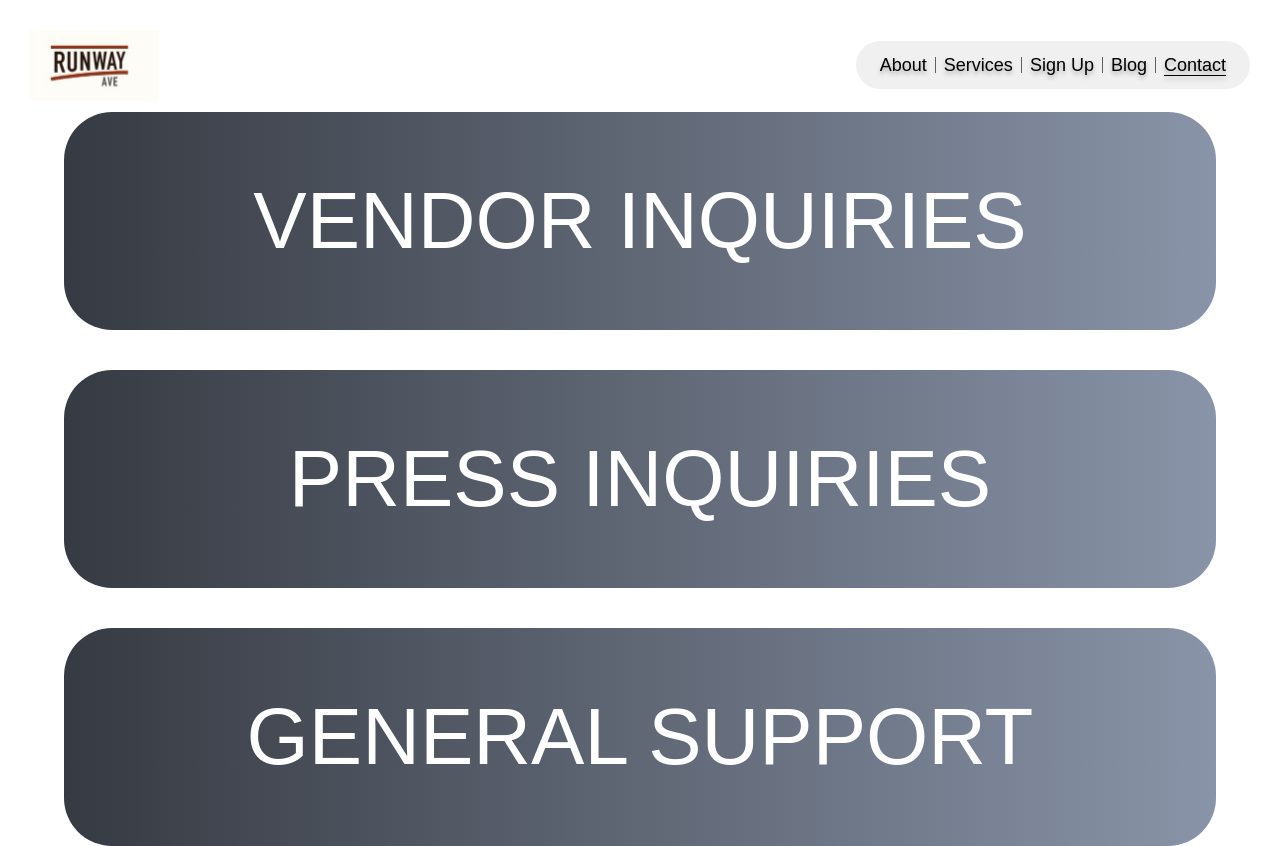
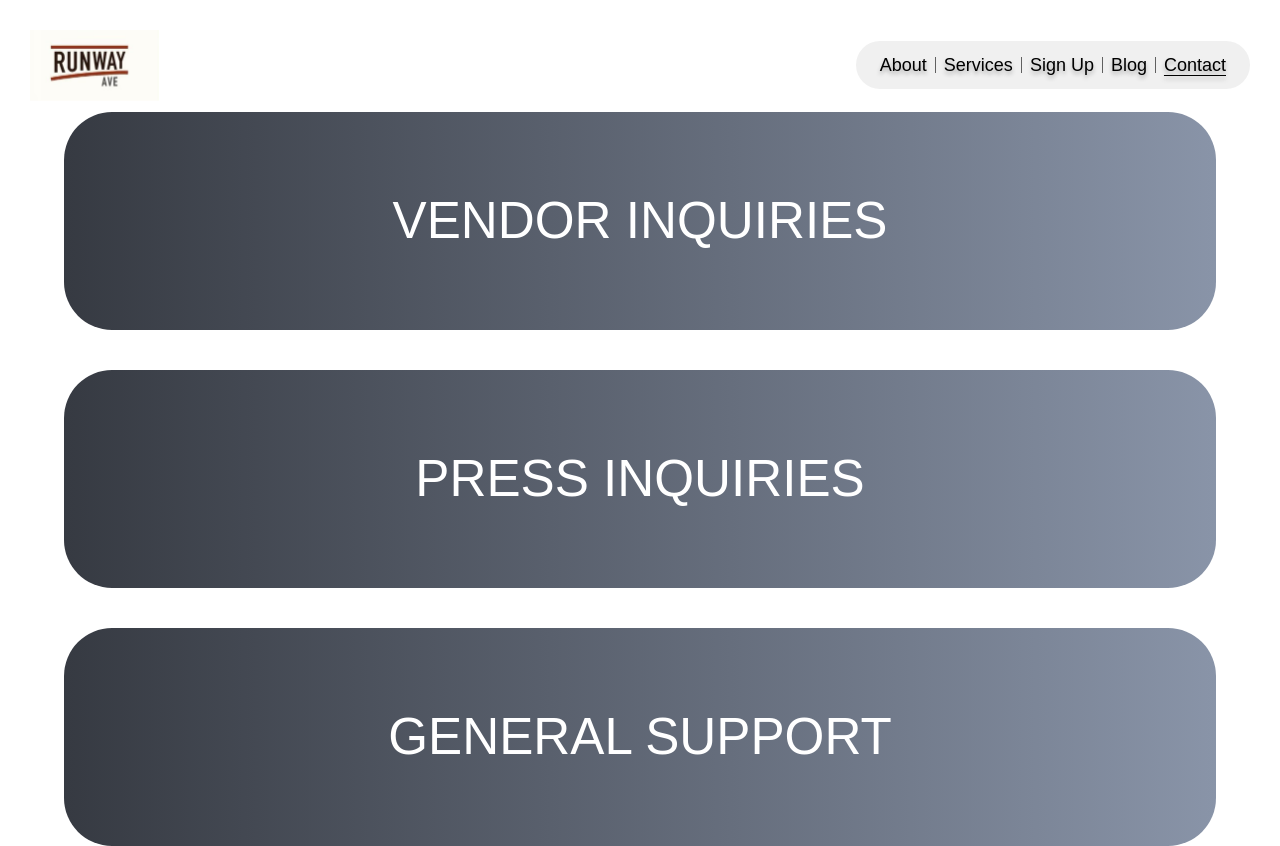
Before and after one commit to CSES-Dev/runway-ave, a Next.js app: page /contact in a window 1280 px wide. Built offline with nearby package versions, Linux system fonts and the light colour scheme.

Commit message:
Adjust font size

```diff
--- a/app/contact/components/GeneralSupport.tsx
+++ b/app/contact/components/GeneralSupport.tsx
@@ -5,7 +5,7 @@ import React from "react";
 export default function GeneralSupport() {
     return (
         <div className="flex items-center justify-center group w-[100vw] max-w-[1152px] h-[218px] hover:h-[316px] rounded-[3rem] overflow-hidden text-white transition-all duration-1000 bg-[linear-gradient(90deg,#363A42_0%,#8994A8_100%)] hover:bg-[linear-gradient(90deg,#8CDFA8_25%,#34543F_100%)]">
-            <div className="flex flex-col items-center text-center text-[clamp(1.2rem,7vw,5rem)] group-hover:w-[479px]">
+            <div className="flex flex-col items-center text-center text-[clamp(1.2rem,4vw,5rem)] group-hover:w-[479px]">
                 GENERAL SUPPORT
             </div>
             <div className="w-[0px] group-hover:text-[clamp(1.2rem,1.4vw,3rem)] group-hover:pl-16 opacity-0 overflow-hidden transition-all duration-1000 group-hover:w-[497px] group-hover:opacity-100">
--- a/app/contact/components/PressInquiries.tsx
+++ b/app/contact/components/PressInquiries.tsx
@@ -5,7 +5,7 @@ import React from "react";
 export default function PressInquiries() {
     return (
         <div className="flex items-center justify-center group w-[100vw] max-w-[1152px] h-[218px] hover:h-[316px] rounded-[3rem] overflow-hidden text-white transition-all duration-1000 bg-[linear-gradient(90deg,#363A42_0%,#8994A8_100%)] hover:bg-[linear-gradient(90deg,#FF7958,#691F0D_100%)]">
-            <div className="flex flex-col items-center text-center text-[clamp(1.2rem,7vw,5rem)] group-hover:w-[479px]">
+            <div className="flex flex-col items-center text-center text-[clamp(1.2rem,4vw,5rem)] group-hover:w-[479px]">
                 PRESS INQUIRIES
             </div>
             <div className="w-[0px] text-[clamp(1.2rem,1.4vw,3rem)] group-hover:pl-16 opacity-0 overflow-hidden transition-all duration-1000 group-hover:w-[497px] group-hover:opacity-100">
--- a/app/contact/components/VendorInquiries.tsx
+++ b/app/contact/components/VendorInquiries.tsx
@@ -5,7 +5,7 @@ import React from "react";
 export default function VendorInquiries() {
     return (
         <div className="flex items-center justify-center group w-[100vw] max-w-[1152px] h-[218px] hover:h-[316px] rounded-[3rem] overflow-hidden text-white transition-all duration-1000 bg-[linear-gradient(90deg,#363A42_0%,#8994A8_100%)] hover:bg-[linear-gradient(90deg,#FF9775_0%,#B42C00_100%)]">
-            <div className="flex flex-col items-center text-center text-[clamp(1.2rem,7vw,5rem)] group-hover:w-[479px]">
+            <div className="flex flex-col items-center text-center text-[clamp(1.2rem,4vw,5rem)] group-hover:w-[479px]">
                 VENDOR INQUIRIES
             </div>
             <div className="w-[0px] text-[clamp(1.2rem,1.4vw,3rem)] group-hover:pl-16 opacity-0 overflow-hidden transition-all duration-1000 group-hover:w-[497px] group-hover:opacity-100">
```
